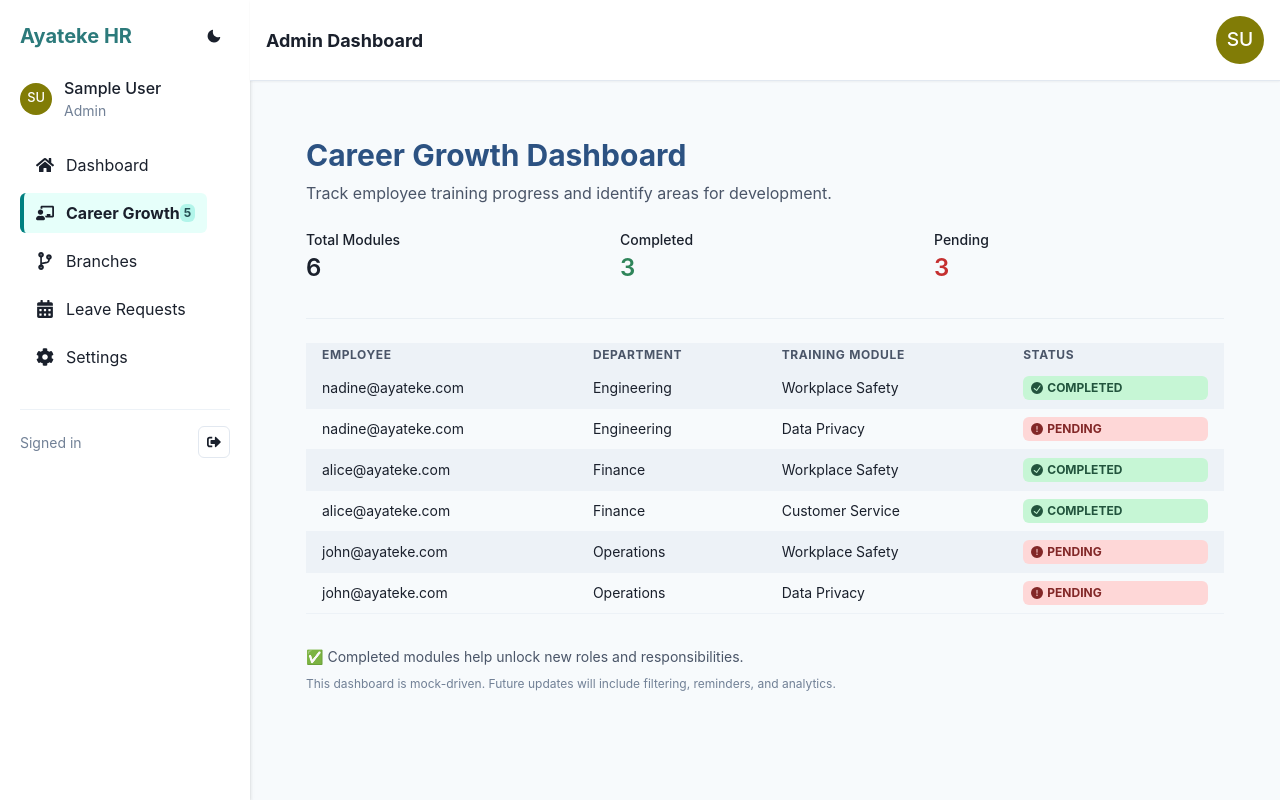
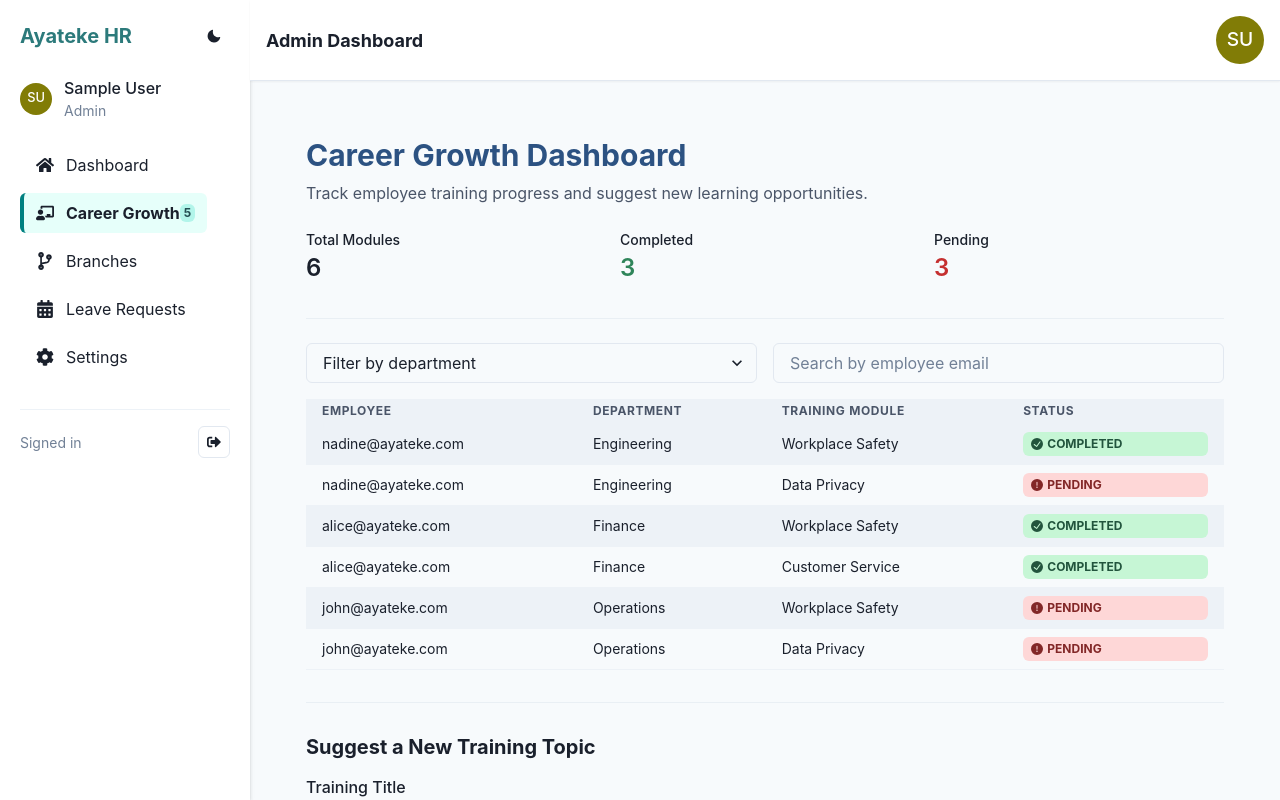
Before and after one commit to niyodushima/ayateke-frontend, a React (Create React App) app in the folder src/: page /admin/training in a window 1280 px wide. Built offline with nearby package versions, Linux system fonts and the light colour scheme; no server answers; sample sign-in values are in the browser's storage; the HTML template or start-up script is replaced by a standard one.

Commit message:
Update AdminTrainingDashboard.jsx

```diff
--- a/src/pages/AdminTrainingDashboard.jsx
+++ b/src/pages/AdminTrainingDashboard.jsx
@@ -15,11 +15,16 @@ import {
   StatLabel,
   StatNumber,
   SimpleGrid,
+  Select,
+  Input,
+  Button,
+  FormControl,
+  FormLabel,
 } from '@chakra-ui/react';
 import { CheckCircleIcon, WarningIcon } from '@chakra-ui/icons';
+import { useState } from 'react';
 
 const AdminTrainingDashboard = () => {
-  // 🔧 Mock training data
   const trainingData = [
     {
       employee: 'nadine@ayateke.com',
@@ -47,7 +52,15 @@ const AdminTrainingDashboard = () => {
     },
   ];
 
-  // 📊 Calculate summary stats
+  const [departmentFilter, setDepartmentFilter] = useState('');
+  const [employeeFilter, setEmployeeFilter] = useState('');
+
+  const filteredData = trainingData.filter((user) => {
+    const matchesDept = departmentFilter ? user.department === departmentFilter : true;
+    const matchesEmp = employeeFilter ? user.employee.includes(employeeFilter) : true;
+    return matchesDept && matchesEmp;
+  });
+
   const totalModules = trainingData.reduce((sum, user) => sum + user.trainings.length, 0);
   const completedModules = trainingData.reduce(
     (sum, user) => sum + user.trainings.filter((t) => t.completed).length,
@@ -61,7 +74,7 @@ const AdminTrainingDashboard = () => {
         Career Growth Dashboard
       </Heading>
       <Text fontSize="md" color="gray.600" mb={6}>
-        Track employee training progress and identify areas for development.
+        Track employee training progress and suggest new learning opportunities.
       </Text>
 
       <SimpleGrid columns={{ base: 1, md: 3 }} spacing={6} mb={8}>
@@ -81,6 +94,19 @@ const AdminTrainingDashboard = () => {
 
       <Divider mb={6} />
 
+      <SimpleGrid columns={{ base: 1, md: 2 }} spacing={4} mb={4}>
+        <Select placeholder="Filter by department" onChange={(e) => setDepartmentFilter(e.target.value)}>
+          <option value="Engineering">Engineering</option>
+          <option value="Finance">Finance</option>
+          <option value="Operations">Operations</option>
+        </Select>
+        <Input
+          placeholder="Search by employee email"
+          value={employeeFilter}
+          onChange={(e) => setEmployeeFilter(e.target.value)}
+        />
+      </SimpleGrid>
+
       <Table variant="striped" colorScheme="gray" size="sm">
         <Thead bg="gray.100">
           <Tr>
@@ -91,7 +117,7 @@ const AdminTrainingDashboard = () => {
           </Tr>
         </Thead>
         <Tbody>
-          {trainingData.map((user, i) =>
+          {filteredData.map((user, i) =>
             user.trainings.map((module, j) => (
               <Tr key={`${i}-${j}`}>
                 <Td>{user.employee}</Td>
@@ -117,12 +143,21 @@ const AdminTrainingDashboard = () => {
         </Tbody>
       </Table>
 
+      <Divider my={8} />
+
+      <Heading size="md" mb={4}>Suggest a New Training Topic</Heading>
+      <FormControl mb={4}>
+        <FormLabel>Training Title</FormLabel>
+        <Input placeholder="e.g. Advanced Excel or Leadership Skills" />
+      </FormControl>
+      <Button colorScheme="teal">Submit Request</Button>
+
       <VStack mt={8} spacing={2} align="start">
         <Text fontSize="sm" color="gray.600">
           ✅ Completed modules help unlock new roles and responsibilities.
         </Text>
         <Text fontSize="xs" color="gray.500">
-          This dashboard is mock-driven. Future updates will include filtering, reminders, and analytics.
+          This dashboard is mock-driven. Future updates will include reminders, analytics, and calendar integration.
         </Text>
       </VStack>
     </Box>
```
